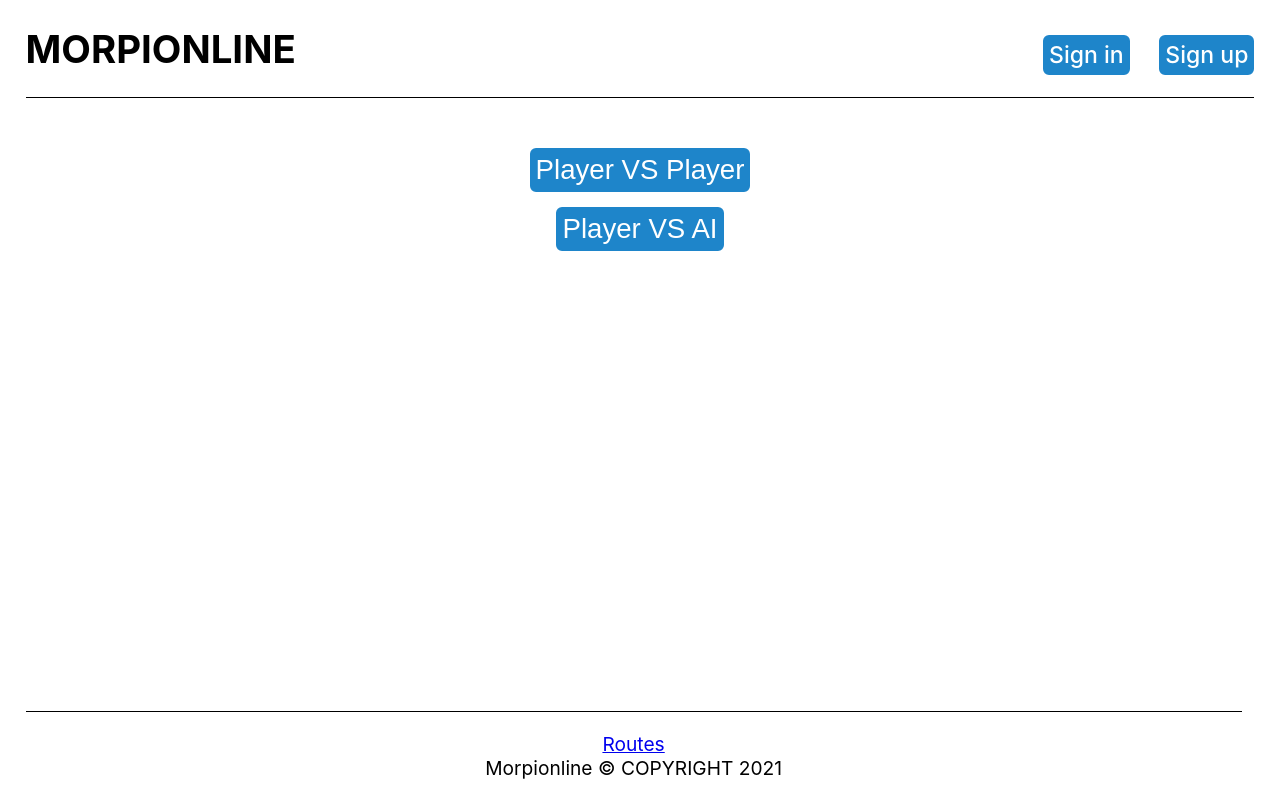
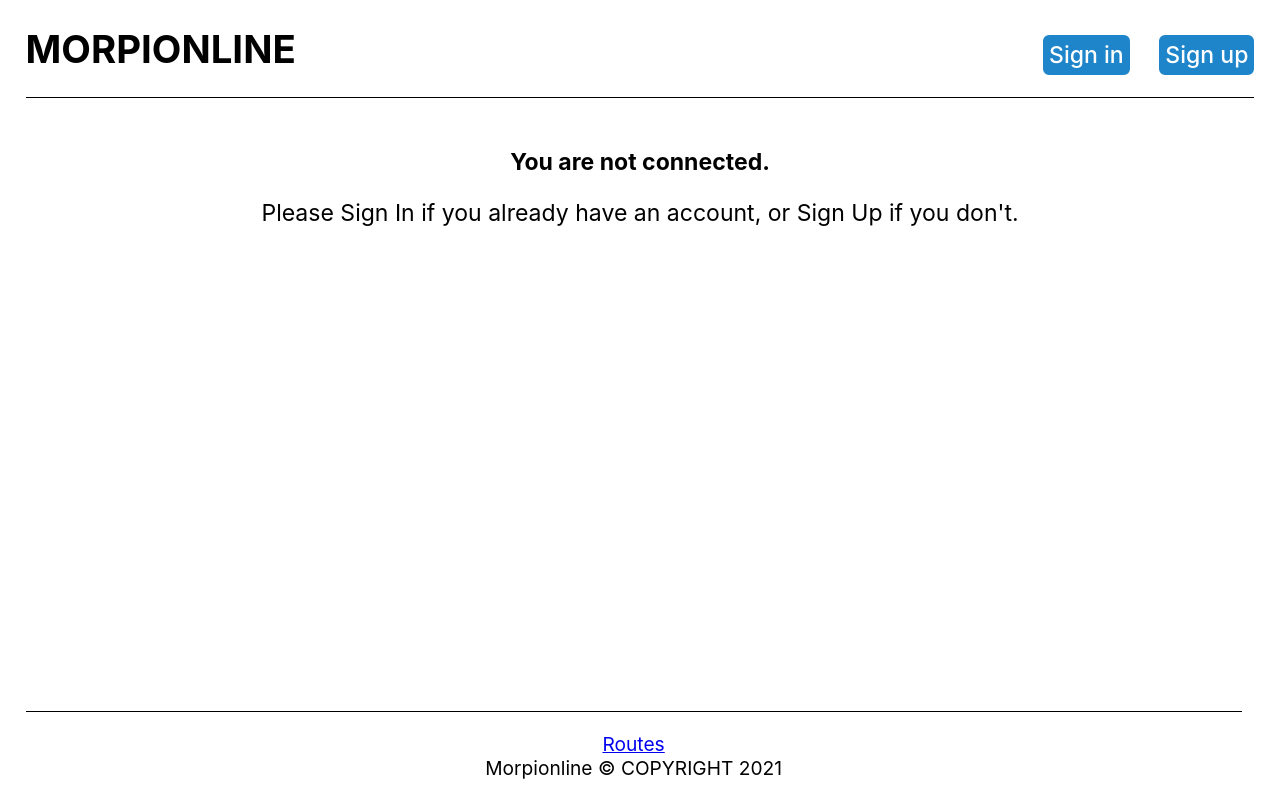
Before and after one commit to Samuel-Labagnere/morpionline, a React (Create React App) app: page /play in a window 1280 px wide. Built offline with nearby package versions, Linux system fonts and the light colour scheme.

Commit message:
New Replay button

```diff
--- a/src/App.js
+++ b/src/App.js
@@ -33,7 +33,7 @@ function App() {
           <SignupComponent />
         </Route>
         <Route exact path="/play">
-          <PlayComponent />
+          <PlayComponent userConnect={userConnect} />
         </Route>
         <Route exact path="/shop">
           <ShopComponent />
--- a/src/components/PlayComponent/Square.js
+++ b/src/components/PlayComponent/Square.js
@@ -19,7 +19,7 @@ const getRandomInt = (max) => {
     return Math.floor(Math.random() * max);
 }
 
-const Square = ({timeStop, party}) => {
+const Square = ({timeStop, party, setIsPlaying, setIsPlayingAI, setIsPlayingFriend, setIsPlayingOffline, setIsPlayingOnline}) => {
     const [squareValue, setSquareValue] = React.useState([null, null, null, null, null, null, null, null, null])
     let [currentPlayer, setCurrentPlayer] = React.useState("X")
     const [winner, setWinner] = React.useState("")
@@ -141,6 +141,15 @@ const Square = ({timeStop, party}) => {
         }
     }
 
+    const setAllFalse = () => {
+        setCurrentPlayer("X")
+        setIsPlaying(false)
+        setIsPlayingAI(false)
+        setIsPlayingFriend(false)
+        setIsPlayingOffline(false)
+        setIsPlayingOnline(false)
+    }
+
     if(victory){
         msg = <p>{winner} won!</p>
     }else if(timeOut){
@@ -169,7 +178,7 @@ const Square = ({timeStop, party}) => {
                 <SquareProp id="square7" value={squareValue[7]} onClick={() => squareClick(7)} />
                 <SquareProp id="square8" value={squareValue[8]} onClick={() => squareClick(8)} />
             </div>
-            {victory || lose || timeOut ? <ButtonComponent type="button" value="Replay" onClick={() => window.location.reload()} /> : ''}
+            {victory || lose || timeOut ? <ButtonComponent type="button" value="Replay" onClick={setAllFalse} /> : ''}
         </div>
     )
 }
--- a/src/components/PlayComponent/index.js
+++ b/src/components/PlayComponent/index.js
@@ -3,7 +3,7 @@ import Square, { setTimeOver } from './Square'
 import ButtonComponent from '../ButtonComponent'
 import "./style.css"
 
-const PlayComponent = () => {
+const PlayComponent = ({ userConnect }) => {
 
     const [isPlaying, setIsPlaying] = React.useState(false);
     const [isPlayingFriend, setIsPlayingFriend] = React.useState(false);
@@ -50,6 +50,14 @@ const PlayComponent = () => {
         }
     }
 
+    if(!userConnect){
+        return(
+            <div id="playComponent">
+                <p style={{fontWeight: "bold"}}>You are not connected.</p>
+                <p>Please Sign In if you already have an account, or Sign Up if you don't.</p>
+            </div>
+        )
+    }else{
         if(!isPlaying){
             return(
                 <div id="playComponent">
@@ -75,7 +83,7 @@ const PlayComponent = () => {
                                     timerDone ? ' Time\'s over!' : ' ' + timer
                                 }
                             </p>
-                        <Square timeStop={timeStop} party="offline" />
+                            <Square timeStop={timeStop} party="offline" setIsPlaying={setIsPlaying} setIsPlayingAI={setIsPlayingAI} setIsPlayingFriend={setIsPlayingFriend} setIsPlayingOffline={setIsPlayingOffline} setIsPlayingOnline={setIsPlayingOnline} />
                         </div>
                     )
                 }else if(isPlayingOnline){
@@ -95,11 +103,12 @@ const PlayComponent = () => {
                                 timerDone ? ' Time\'s over!' : ' ' + timer
                             }
                         </p>
-                    <Square timeStop={timeStop} party="ai" />
+                        <Square timeStop={timeStop} party="ai" setIsPlaying={setIsPlaying} setIsPlayingAI={setIsPlayingAI} setIsPlayingFriend={setIsPlayingFriend} setIsPlayingOffline={setIsPlayingOffline} setIsPlayingOnline={setIsPlayingOnline} />
                     </div>
                 )
             }
         }
     }
+}
 
 export default PlayComponent
```
Lines whose indentation alone changed are shown as unchanged.
